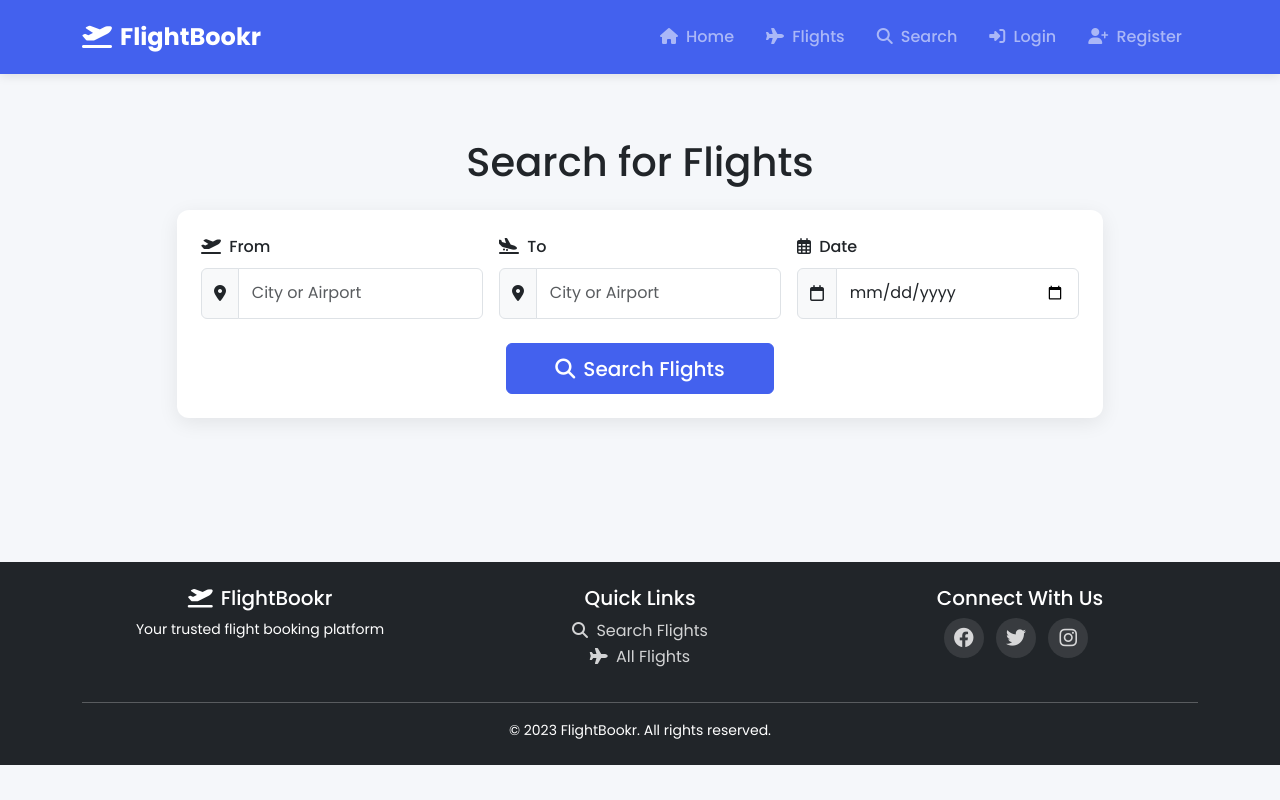
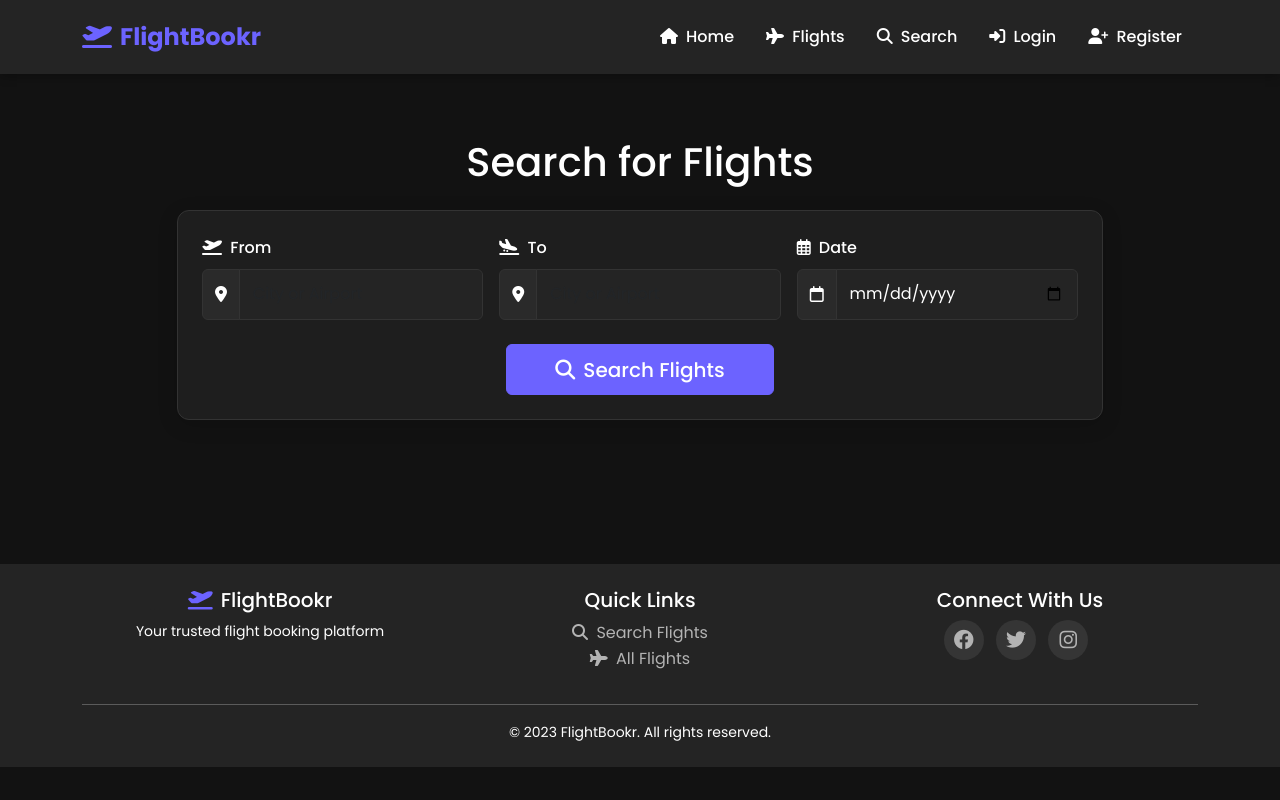
Before and after one commit to aditya-kurup/dbsminiproject, a Flask app: page /search in a window 1280 px wide. Run offline with Flask 3, Linux system fonts and the light colour scheme.

Commit message:
changed theme

```diff
--- a/app.py
+++ b/app.py
@@ -195,22 +195,47 @@ def server_error(e):
 # Format date filter for templates
 @app.template_filter('date_format')
 def date_format(value, format='%Y-%m-%d %H:%M'):
+    if value is None:
+        return ""
+
     if isinstance(value, str):
         try:
-            value = datetime.strptime(value, '%Y-%m-%d %H:%M:%S')
-        except ValueError:
-            value = datetime.strptime(value, '%Y-%m-%d %H:%M:%S.%f')
-    return value.strftime(format)
+            # Try different date formats with and without microseconds
+            for fmt in ['%Y-%m-%d %H:%M:%S', '%Y-%m-%d %H:%M:%S.%f', '%Y-%m-%d %H:%M']:
+                try:
+                    value = datetime.strptime(value, fmt)
+                    break
+                except ValueError:
+                    continue
+        except Exception as e:
+            print(f"Error parsing date: {e}")
+            return value
+
+    try:
+        return value.strftime(format)
+    except Exception as e:
+        print(f"Error formatting date: {e}")
+        return str(value)
 
 # Add datetime filter to convert string to datetime object
 @app.template_filter('datetime')
 def parse_datetime(value):
+    if value is None:
+        return None
+
     if isinstance(value, str):
         try:
-            return datetime.strptime(value, '%Y-%m-%d %H:%M:%S')
-        except ValueError:
-            # Handle timestamps with microseconds
-            return datetime.strptime(value, '%Y-%m-%d %H:%M:%S.%f')
+            # Try different date formats with and without microseconds
+            for fmt in ['%Y-%m-%d %H:%M:%S', '%Y-%m-%d %H:%M:%S.%f', '%Y-%m-%d %H:%M']:
+                try:
+                    return datetime.strptime(value, fmt)
+                except ValueError:
+                    continue
+            # If no format matches, return the original string
+            return value
+        except Exception as e:
+            print(f"Error parsing datetime: {e}")
+            return value
     return value
 
 if __name__ == '__main__':
--- a/init_db.py
+++ b/init_db.py
@@ -85,7 +85,9 @@ def init_db():
         days_ahead = random.randint(1, 30)
         departure_date = (datetime.now() + timedelta(days=days_ahead)).replace(
             hour=random.randint(0, 23),
-            minute=random.choice([0, 15, 30, 45])
+            minute=random.choice([0, 15, 30, 45]),
+            second=0,  # Explicitly set seconds to 0
+            microsecond=0  # Explicitly set microseconds to 0
         )
 
         # Flight duration between 1-15 hours
--- a/static/css/style.css
+++ b/static/css/style.css
@@ -1,50 +1,66 @@
 :root {
-    --primary-color: #4361ee;
-    --secondary-color: #3f37c9;
-    --accent-color: #f72585;
-    --light-bg: #f8f9fa;
-    --dark-text: #212529;
-    --light-text: #ffffff;
-    --border-color: #dee2e6;
-    --hover-color: #3a0ca3;
+    --primary-color: #6c63ff;
+    --primary-color-dark: #5046e5;
+    --secondary-color: #4a47a3;
+    --accent-color: #ff6b6b;
+    --dark-bg: #121212;
+    --card-bg: #1e1e1e;
+    --header-bg: #242424;
+    --card-header: #2a2a2a;
+    --text-primary: #ffffff;
+    --text-secondary: #b3b3b3;
+    --text-muted: #8b8b8b;
+    --border-color: #333333;
+    --hover-color: #7367ff;
+    --success-color: #4caf50;
+    --info-color: #2196f3;
+    --warning-color: #ff9800;
+    --danger-color: #f44336;
 }
 
 body {
     font-family: 'Poppins', sans-serif;
     line-height: 1.6;
-    color: var(--dark-text);
-    background-color: #f5f7fa;
+    color: var(--text-primary);
+    background-color: var(--dark-bg);
 }
 
 /* Navbar styles */
 .navbar {
-    background-color: var(--primary-color);
+    background-color: var(--header-bg);
     padding: 0.8rem 1rem;
-    box-shadow: 0 2px 10px rgba(0, 0, 0, 0.1);
+    box-shadow: 0 2px 10px rgba(0, 0, 0, 0.3);
 }
 
 .navbar-brand {
     font-weight: 700;
     font-size: 1.5rem;
+    color: var(--primary-color);
+}
+
+.navbar-dark .navbar-brand {
+    color: var(--primary-color);
 }
 
 .nav-link {
     font-weight: 500;
     padding: 0.5rem 1rem !important;
     transition: all 0.3s;
+    color: var(--text-primary) !important;
 }
 
 .nav-link:hover {
-    background-color: rgba(255, 255, 255, 0.1);
+    background-color: rgba(255, 255, 255, 0.08);
     border-radius: 4px;
+    color: var(--primary-color) !important;
 }
 
 /* Hero Section */
 .hero {
-    background-image: linear-gradient(rgba(0, 0, 0, 0.6), rgba(0, 0, 0, 0.6)), url('/static/img/airplane.jpg');
+    background-image: linear-gradient(rgba(0, 0, 0, 0.7), rgba(0, 0, 0, 0.7)), url('/static/img/airplane.jpg');
     background-size: cover;
     background-position: center;
-    color: var(--light-text);
+    color: var(--text-primary);
     text-align: center;
     padding: 7rem 0;
     border-radius: 0 0 20px 20px;
@@ -191,13 +229,25 @@ body {
     color: white;
 }
 
+.btn-light {
+    background-color: rgba(255, 255, 255, 0.1);
+    border-color: transparent;
+    color: var(--text-primary);
+}
+
+.btn-light:hover {
+    background-color: rgba(255, 255, 255, 0.15);
+    color: var(--primary-color);
+}
+
 /* Search Form */
 .search-form {
-    background-color: white;
+    background-color: var(--card-bg);
     border-radius: 12px;
-    box-shadow: 0 5px 20px rgba(0, 0, 0, 0.08);
+    box-shadow: 0 5px 20px rgba(0, 0, 0, 0.15);
     padding: 1.5rem;
     margin-bottom: 2.5rem;
+    border: 1px solid var(--border-color);
 }
 
 .search-inputs {
@@ -207,51 +257,129 @@ body {
 }
 
 /* Form elements */
-.form-control {
+.form-control, .form-select {
     padding: 0.8rem;
     border-radius: 6px;
     border: 1px solid var(--border-color);
     font-size: 1rem;
     transition: border-color 0.3s;
+    background-color: var(--header-bg);
+    color: var(--text-primary);
 }
 
-.form-control:focus {
+.form-control:focus, .form-select:focus {
     border-color: var(--primary-color);
-    box-shadow: 0 0 0 0.25rem rgba(67, 97, 238, 0.25);
+    box-shadow: 0 0 0 0.25rem rgba(108, 99, 255, 0.25);
+    background-color: var(--header-bg);
+    color: var(--text-primary);
 }
 
 .form-label {
     font-weight: 500;
     margin-bottom: 0.5rem;
+    color: var(--text-primary);
+}
+
+.input-group-text {
+    background-color: var(--header-bg);
+    border-color: var(--border-color);
+    color: var(--text-secondary);
 }
 
 /* Tables */
 .table {
     width: 100%;
     margin-bottom: 1.5rem;
+    color: var(--text-primary);
 }
 
 .table th {
     font-weight: 600;
-    background-color: #f8f9fa;
+    background-color: var(--card-header);
+    color: var(--text-primary);
+    border-color: var(--border-color);
+}
+
+.table td {
+    border-color: var(--border-color);
+}
+
+.table-striped tbody tr:nth-of-type(odd) {
+    background-color: rgba(255, 255, 255, 0.03);
+}
+
+.table-hover tbody tr:hover {
+    background-color: rgba(255, 255, 255, 0.05);
+}
+
+/* Alerts */
+.alert {
+    border: none;
+    border-radius: 8px;
+}
+
+.alert-success {
+    background-color: rgba(76, 175, 80, 0.15);
+    color: #81c784;
+}
+
+.alert-danger {
+    background-color: rgba(244, 67, 54, 0.15);
+    color: #e57373;
+}
+
+.alert-info {
+    background-color: rgba(33, 150, 243, 0.15);
+    color: #64b5f6;
+}
+
+.alert-warning {
+    background-color: rgba(255, 152, 0, 0.15);
+    color: #ffb74d;
+}
+
+/* Badges */
+.badge {
+    font-weight: 500;
+    padding: 0.4em 0.7em;
+}
+
+.bg-primary {
+    background-color: var(--primary-color) !important;
+}
+
+.bg-secondary {
+    background-color: var(--secondary-color) !important;
+}
+
+.bg-light {
+    background-color: var(--card-header) !important;
+    color: var(--text-primary) !important;
+}
+
+/* List groups */
+.list-group-item {
+    background-color: var(--card-bg);
+    border-color: var(--border-color);
+    color: var(--text-primary);
 }
 
 /* Footer */
 footer {
-    background-color: #212529;
-    color: white;
+    background-color: var(--header-bg);
+    color: var(--text-primary);
     padding: 3rem 0;
     margin-top: 3rem;
 }
 
 footer a {
-    color: rgba(255, 255, 255, 0.8);
+    color: var(--text-secondary);
     text-decoration: none;
     transition: color 0.3s;
 }
 
 footer a:hover {
-    color: white;
+    color: var(--primary-color);
     text-decoration: none;
 }
 
@@ -259,7 +387,7 @@ footer a:hover {
     display: inline-block;
     height: 40px;
     width: 40px;
-    background-color: rgba(255, 255, 255, 0.1);
+    background-color: rgba(255, 255, 255, 0.08);
     border-radius: 50%;
     line-height: 40px;
     text-align: center;
@@ -269,6 +397,42 @@ footer a:hover {
 .social-icons a:hover {
     background-color: var(--primary-color);
     transform: translateY(-3px);
+}
+
+/* Text colors */
+.text-primary {
+    color: var(--primary-color) !important;
+}
+
+.text-muted {
+    color: var(--text-muted) !important;
+}
+
+.text-white {
+    color: var(--text-primary) !important;
+}
+
+/* Background utilities */
+.bg-light {
+    background-color: var(--card-header) !important;
+}
+
+.bg-dark {
+    background-color: var(--dark-bg) !important;
+}
+
+/* Progress */
+.progress {
+    background-color: var(--border-color);
+}
+
+.progress-bar {
+    background-color: var(--primary-color);
+}
+
+/* Spinner */
+.spinner-border {
+    color: var(--primary-color);
 }
 
 /* Responsive */
--- a/static/js/script.js
+++ b/static/js/script.js
@@ -126,6 +126,28 @@ function updatePassengerForms() {
     updateTotalPrice();
 }
 
+// Format date helper
+function formatDate(dateString) {
+    try {
+        const date = new Date(dateString);
+        if (isNaN(date.getTime())) {
+            return dateString; // Return original if invalid
+        }
+        // Format as "DD MMM YYYY, HH:MM" (no seconds)
+        return date.toLocaleString('en-US', {
+            day: '2-digit',
+            month: 'short',
+            year: 'numeric',
+            hour: '2-digit',
+            minute: '2-digit',
+            hour12: false
+        });
+    } catch (e) {
+        console.error("Error formatting date:", e);
+        return dateString;
+    }
+}
+
 // Live search for flights using AJAX
 function liveSearch() {
     const origin = document.getElementById('origin')?.value || '';
@@ -161,8 +183,8 @@ function liveSearch() {
 
             // Display each flight
             flights.forEach(flight => {
-                const departureDate = new Date(flight.departure_time).toLocaleString();
-                const arrivalDate = new Date(flight.arrival_time).toLocaleString();
+                const departureDate = formatDate(flight.departure_time);
+                const arrivalDate = formatDate(flight.arrival_time);
 
                 const flightCard = document.createElement('div');
                 flightCard.className = 'flight-card';
--- a/templates/base.html
+++ b/templates/base.html
@@ -106,7 +106,7 @@
         <div class="container text-center">
             <div class="row">
                 <div class="col-md-4 mb-3 mb-md-0">
-                    <h5><i class="fas fa-plane-departure me-2"></i>FlightBookr</h5>
+                    <h5><i class="fas fa-plane-departure me-2 text-primary"></i>FlightBookr</h5>
                     <p class="small">Your trusted flight booking platform</p>
                 </div>
                 <div class="col-md-4 mb-3 mb-md-0">
--- a/templates/book_flight.html
+++ b/templates/book_flight.html
@@ -32,8 +32,8 @@
                                     <p class="small text-muted mb-0">Destination</p>
                                 </div>
                             </div>
-                            <p><i class="far fa-clock me-2 text-muted"></i><strong>Departure:</strong> {{ flight.departure_time }}</p>
-                            <p><i class="fas fa-clock me-2 text-muted"></i><strong>Arrival:</strong> {{ flight.arrival_time }}</p>
+                            <p><i class="far fa-clock me-2 text-muted"></i><strong>Departure:</strong> {{ flight.departure_time|date_format('%d %b %Y, %H:%M') }}</p>
+                            <p><i class="fas fa-clock me-2 text-muted"></i><strong>Arrival:</strong> {{ flight.arrival_time|date_format('%d %b %Y, %H:%M') }}</p>
                             <p><i class="fas fa-chair me-2 text-muted"></i><strong>Available Seats:</strong> {{ flight.available_seats }}</p>
                         </div>
                         <div class="col-md-4 text-center text-md-end mt-3 mt-md-0">
--- a/templates/booking_confirmation.html
+++ b/templates/booking_confirmation.html
@@ -47,11 +47,11 @@
                             <div class="row g-3">
                                 <div class="col-sm-6">
                                     <p class="mb-1"><strong><i class="far fa-clock me-2 text-muted"></i>Departure:</strong></p>
-                                    <p>{{ booking.departure_time }}</p>
+                                    <p>{{ booking.departure_time|date_format('%d %b %Y, %H:%M') }}</p>
                                 </div>
                                 <div class="col-sm-6">
                                     <p class="mb-1"><strong><i class="fas fa-clock me-2 text-muted"></i>Arrival:</strong></p>
-                                    <p>{{ booking.arrival_time }}</p>
+                                    <p>{{ booking.arrival_time|date_format('%d %b %Y, %H:%M') }}</p>
                                 </div>
                                 <div class="col-sm-6">
                                     <p class="mb-1"><strong><i class="fas fa-users me-2 text-muted"></i>Passengers:</strong></p>
--- a/templates/booking_details.html
+++ b/templates/booking_details.html
@@ -39,11 +39,11 @@
                             <div class="row g-3">
                                 <div class="col-sm-6">
                                     <p class="mb-1"><strong><i class="far fa-clock me-2 text-muted"></i>Departure:</strong></p>
-                                    <p>{{ booking.departure_time }}</p>
+                                    <p>{{ booking.departure_time|date_format('%d %b %Y, %H:%M') }}</p>
                                 </div>
                                 <div class="col-sm-6">
                                     <p class="mb-1"><strong><i class="fas fa-clock me-2 text-muted"></i>Arrival:</strong></p>
-                                    <p>{{ booking.arrival_time }}</p>
+                                    <p>{{ booking.arrival_time|date_format('%d %b %Y, %H:%M') }}</p>
                                 </div>
                                 <div class="col-sm-6">
                                     <p class="mb-1"><strong><i class="fas fa-users me-2 text-muted"></i>Passengers:</strong></p>
--- a/templates/dashboard.html
+++ b/templates/dashboard.html
@@ -47,7 +47,7 @@
                                         <td>{{ booking.id }}</td>
                                         <td><span class="badge bg-primary">{{ booking.flight_number }}</span></td>
                                         <td>{{ booking.origin }} <i class="fas fa-arrow-right mx-1 text-muted"></i> {{ booking.destination }}</td>
-                                        <td>{{ booking.departure_time }}</td>
+                                        <td>{{ booking.departure_time|date_format('%d %b %Y, %H:%M') }}</td>
                                         <td>{{ booking.total_passengers }}</td>
                                         <td><strong>${{ booking.total_price }}</strong></td>
                                         <td>
--- a/templates/flights.html
+++ b/templates/flights.html
@@ -30,8 +30,8 @@
                                 <div class="flight-info">
                                     <p><i class="fas fa-plane-departure me-2"></i><strong>From:</strong> {{ flight.origin }}</p>
                                     <p><i class="fas fa-plane-arrival me-2"></i><strong>To:</strong> {{ flight.destination }}</p>
-                                    <p><i class="far fa-clock me-2"></i><strong>Departure:</strong> {{ flight.departure_time }}</p>
-                                    <p><i class="fas fa-clock me-2"></i><strong>Arrival:</strong> {{ flight.arrival_time }}</p>
+                                    <p><i class="far fa-clock me-2"></i><strong>Departure:</strong> {{ flight.departure_time|date_format('%d %b %Y, %H:%M') }}</p>
+                                    <p><i class="fas fa-clock me-2"></i><strong>Arrival:</strong> {{ flight.arrival_time|date_format('%d %b %Y, %H:%M') }}</p>
                                 </div>
                                 <div class="flight-price">${{ flight.price }}</div>
                             </div>
--- a/templates/index.html
+++ b/templates/index.html
@@ -29,8 +29,8 @@
                         <div class="flight-info">
                             <p><i class="fas fa-plane-departure me-2"></i><strong>From:</strong> {{ flight.origin }}</p>
                             <p><i class="fas fa-plane-arrival me-2"></i><strong>To:</strong> {{ flight.destination }}</p>
-                            <p><i class="far fa-clock me-2"></i><strong>Departure:</strong> {{ flight.departure_time }}</p>
-                            <p><i class="fas fa-clock me-2"></i><strong>Arrival:</strong> {{ flight.arrival_time }}</p>
+                            <p><i class="far fa-clock me-2"></i><strong>Departure:</strong> {{ flight.departure_time|date_format('%d %b %Y, %H:%M') }}</p>
+                            <p><i class="fas fa-clock me-2"></i><strong>Arrival:</strong> {{ flight.arrival_time|date_format('%d %b %Y, %H:%M') }}</p>
                         </div>
                         <div class="flight-price">${{ flight.price }}</div>
                     </div>
--- a/templates/search.html
+++ b/templates/search.html
@@ -96,6 +96,12 @@
         };
     }
 
+    // Format date function
+    function formatDate(dateString) {
+        const options = { year: 'numeric', month: 'long', day: 'numeric', hour: '2-digit', minute: '2-digit' };
+        return new Date(dateString).toLocaleString(undefined, options);
+    }
+
     // Live search for flights using AJAX
     function liveSearch() {
         const origin = document.getElementById('origin').value;
@@ -129,8 +135,8 @@
 
                 // Display each flight
                 flights.forEach(flight => {
-                    const departureDate = new Date(flight.departure_time).toLocaleString();
-                    const arrivalDate = new Date(flight.arrival_time).toLocaleString();
+                    const departureDate = formatDate(flight.departure_time);
+                    const arrivalDate = formatDate(flight.arrival_time);
 
                     const flightCard = document.createElement('div');
                     flightCard.className = 'flight-card';
--- a/templates/search_results.html
+++ b/templates/search_results.html
@@ -46,8 +46,8 @@
                         <div class="flight-info">
                             <p><strong>From:</strong> {{ flight.origin }}</p>
                             <p><strong>To:</strong> {{ flight.destination }}</p>
-                            <p><strong>Departure:</strong> {{ flight.departure_time }}</p>
-                            <p><strong>Arrival:</strong> {{ flight.arrival_time }}</p>
+                            <p><strong>Departure:</strong> {{ flight.departure_time|date_format('%d %b %Y, %H:%M') }}</p>
+                            <p><strong>Arrival:</strong> {{ flight.arrival_time|date_format('%d %b %Y, %H:%M') }}</p>
                         </div>
                         <div class="flight-price">${{ flight.price }}</div>
                     </div>
```
Also changed, not shown: other parts of static/css/style.css (+32 -10 lines), flight.py (+10 -6 lines), flights.db.
